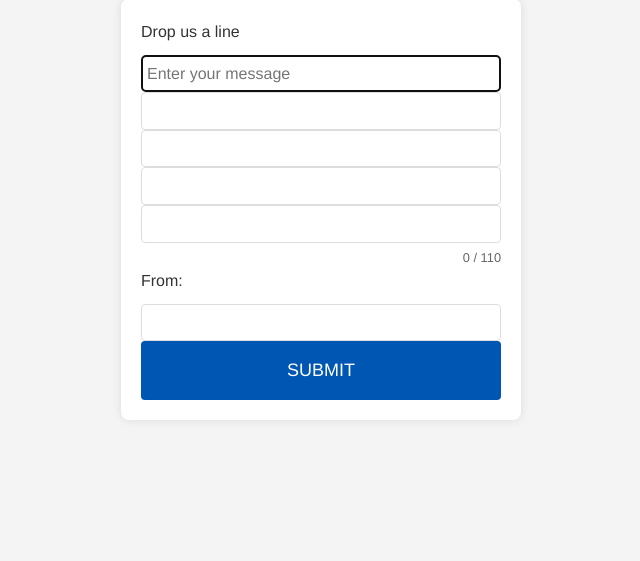
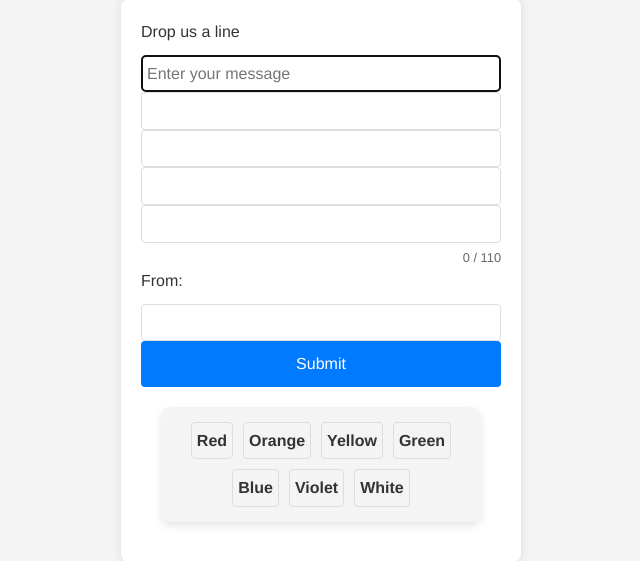
Before and after one commit to ribbansmax/vesta_platform, a Flask app: page / in a window 1280 px wide. Shown: the part 41-602 px from the top of the page, without its empty margins (319-959 px from the left). Run offline with Flask 2, Linux system fonts and the light colour scheme.

Commit message:
color addition

```diff
--- a/app/static/style.css
+++ b/app/static/style.css
@@ -53,19 +53,16 @@ textarea, input[type="text"] {
 /* Submit button styling */
 input[type="submit"] {
   width: 100%;
-  background: #0056b3;
-  color: #fff;
-  padding: 15px;
+  padding: 10px;
   border: none;
+  background-color: #007bff;
+  color: white;
   border-radius: 4px;
   cursor: pointer;
-  font-size: 18px;
-  text-transform: uppercase;
-  transition: background 0.3s ease;
 }
 
 input[type="submit"]:hover {
-  background: #003d82;
+  background-color: #0056b3;
 }
 
 /* Counter styles */
@@ -108,3 +105,23 @@ input[type="text"] {
   padding: 5px;
   /* Additional styling */
 }
+
+.color-mapping-banner {
+  display: flex;
+  justify-content: center;
+  flex-wrap: wrap;
+  padding: 10px;
+  background: #f4f4f4;
+  border-radius: 10px;
+  margin: 20px;
+  box-shadow: 0 4px 8px rgba(0,0,0,0.1);
+}
+
+.color {
+  margin: 5px;
+  padding: 5px;
+  font-weight: bold;
+  text-align: center;
+  border: 1px solid #ddd; /* Slight outline */
+  border-radius: 4px; /* Optional: rounded corners */
+}
--- a/app/templates/index.html
+++ b/app/templates/index.html
@@ -11,18 +11,36 @@
         <div id="success-message" class="success-message">{{ message }}</div>
     {% endif %}
     <form action="/send-message" method="post">
+      <div class="form-group">
           <label for="message">Drop us a line</label>
-        <!-- <textarea id="message" name="message" rows="5" cols="22" maxlength="110" placeholder="Enter your message" oninput="updateCounter()"></textarea> -->
+          <div class="inputs">
               <input type="text" id="input1" name="input1" placeholder="Enter your message" maxlength="22" oninput="autoTab(this, 'input2'); updateCounter();" onkeydown="fillAndGoToNext(event, 'input2')" />
               <input type="text" id="input2" name="input2" maxlength="22" oninput="autoTab(this, 'input3'); updateCounter();" onkeydown="fillAndGoToNext(event, 'input3')" />
               <input type="text" id="input3" name="input3" maxlength="22" oninput="autoTab(this, 'input4'); updateCounter();" onkeydown="fillAndGoToNext(event, 'input4')" />
               <input type="text" id="input4" name="input4" maxlength="22" oninput="autoTab(this, 'input5'); updateCounter();" onkeydown="fillAndGoToNext(event, 'input5')" />
               <input type="text" id="input5" name="input5" maxlength="22" oninput="updateCounter();" onkeydown="fillAndGoToNext(event, '')" />
+          </div>
+          <div id="char-counter">0 / 110</div>
+      </div>
 
-        <div id="char-counter" style="text-align: right; font-size: 0.8em; color: #666;">0 / 110</div>
+      <div class="form-group">
           <label for="from">From:</label>
           <input type="text" id="from" name="from" maxlength="17">
+      </div>
+
+      <div class="form-group">
           <input type="submit" value="Submit">
+      </div>
+
+      <div class="color-mapping-banner">
+        <div class="color" data-symbol="[">Red</div>
+        <div class="color" data-symbol="]">Orange</div>
+        <div class="color" data-symbol="{">Yellow</div>
+        <div class="color" data-symbol="}">Green</div>
+        <div class="color" data-symbol="|">Blue</div>
+        <div class="color" data-symbol="*">Violet</div>
+        <div class="color" data-symbol="^">White</div>
+    </div>
     </form>
     <script>
         function updateCounter() {
@@ -57,6 +75,31 @@
             document.getElementById('input1').focus(); // Set focus to the first field when the page loads
             updateCounter(); // Initialize the counter on page load
         };
+
+        function handleColorClick(symbol) {
+            if (lastFocusedInput) {
+                lastFocusedInput.value += symbol;
+                updateCounter(); // Update counter when a symbol is added
+                lastFocusedInput.focus();
+            }
+        }
+
+        let lastFocusedInput = null;
+
+        document.addEventListener('DOMContentLoaded', function () {
+            document.querySelectorAll('input[type="text"]').forEach(input => {
+                input.addEventListener('focus', function() {
+                    lastFocusedInput = this;
+                });
+            });
+
+            document.querySelectorAll('.color').forEach(colorDiv => {
+                colorDiv.addEventListener('click', function() {
+                    const symbol = this.getAttribute('data-symbol');
+                    handleColorClick(symbol);
+                });
+            });
+        });
     </script>
 </body>
 </html>
--- a/app/vestaboard_api.py
+++ b/app/vestaboard_api.py
@@ -8,16 +8,23 @@ load_dotenv()
 VESTABOARD_API_KEY = os.getenv("VESTABOARD_API_KEY")
 # Vestaboard character dictionary
 vestaboard_characters = {
-  "Blank": 0,
-  "A": 1, "B": 2, "C": 3, "D": 4, "E": 5, "F": 6, "G": 7, "H": 8, "I": 9,
-  "J": 10, "K": 11, "L": 12, "M": 13, "N": 14, "O": 15, "P": 16, "Q": 17, "R": 18, "S": 19,
-  "T": 20, "U": 21, "V": 22, "W": 23, "X": 24, "Y": 25, "Z": 26,
-  "1": 27, "2": 28, "3": 29, "4": 30, "5": 31, "6": 32, "7": 33, "8": 34, "9": 35, "0": 36,
-  "!": 37, "@": 38, "#": 39, "$": 40, "(": 41, ")": 42,
-  "-": 44, "+": 46, "&": 47, "=": 48, ";": 49, ":": 50,
-  "'": 52, "\"": 53, "%": 54, ",": 55, ".": 56, "/": 59, "?": 60,
-  "°": 62, "Red": 63, "Orange": 64, "Yellow": 65, "Green": 66,
-  "Blue": 67, "Violet": 68, "White": 69, "Black": 70, "Filled": 71
+    "Blank": 0,
+    "A": 1, "B": 2, "C": 3, "D": 4, "E": 5, "F": 6, "G": 7, "H": 8, "I": 9,
+    "J": 10, "K": 11, "L": 12, "M": 13, "N": 14, "O": 15, "P": 16, "Q": 17, "R": 18, "S": 19,
+    "T": 20, "U": 21, "V": 22, "W": 23, "X": 24, "Y": 25, "Z": 26,
+    "1": 27, "2": 28, "3": 29, "4": 30, "5": 31, "6": 32, "7": 33, "8": 34, "9": 35, "0": 36,
+    "!": 37, "@": 38, "#": 39, "$": 40, "(": 41, ")": 42,
+    "-": 44, "+": 46, "&": 47, "=": 48, ";": 49, ":": 50,
+    "'": 52, "\"": 53, "%": 54, ",": 55, ".": 56, "/": 59, "?": 60,
+    "°": 62,
+    "[": 63,  # Red
+    "]": 64,  # Orange
+    "{": 65,  # Yellow
+    "}": 66,  # Green
+    "|": 67,  # Blue
+    "*": 68,  # Violet
+    "^": 69,  # White
+    "Black": 70, "Filled": 71
 }
 
 def string_to_vestaboard_codes(input_string):
```
Lines whose indentation alone changed are shown as unchanged.
